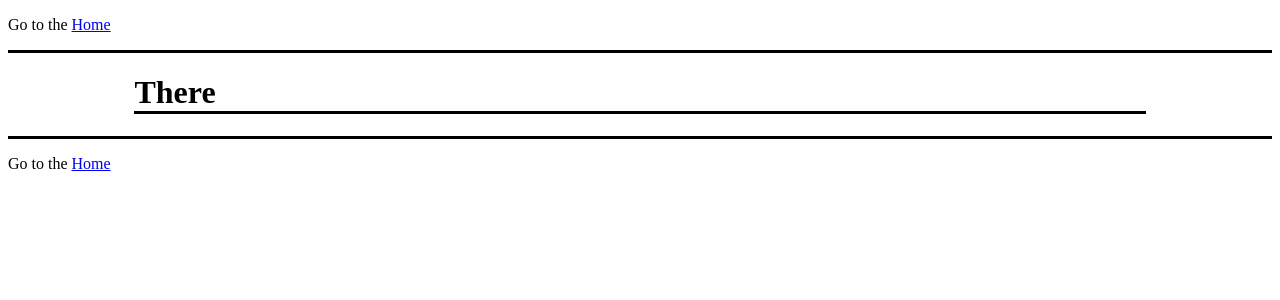
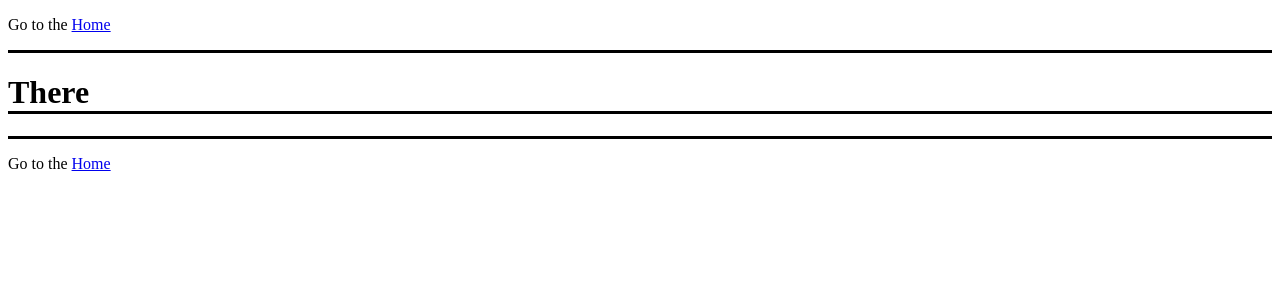
Before and after one commit to WGZ-W/wgz-w.github.io, a Jekyll site: the page built from _posts/Vim/2024-09-17-vim.md, in a window 1280 px wide. Shown: the top 300 px of the page. Built offline with Jekyll 4.4.1, drawn with Linux system fonts in a browser that asks for light colours.

Commit message:
change the content style

```diff
--- a/_layouts/post.html
+++ b/_layouts/post.html
@@ -39,7 +39,7 @@
       <!-- </div>      -->
     <!-- </div> -->
 
-    <div class="main">
+    <div class="content">
       <!-- <div class="content"> -->
         {{ content }}
       <!-- </div> -->
```
